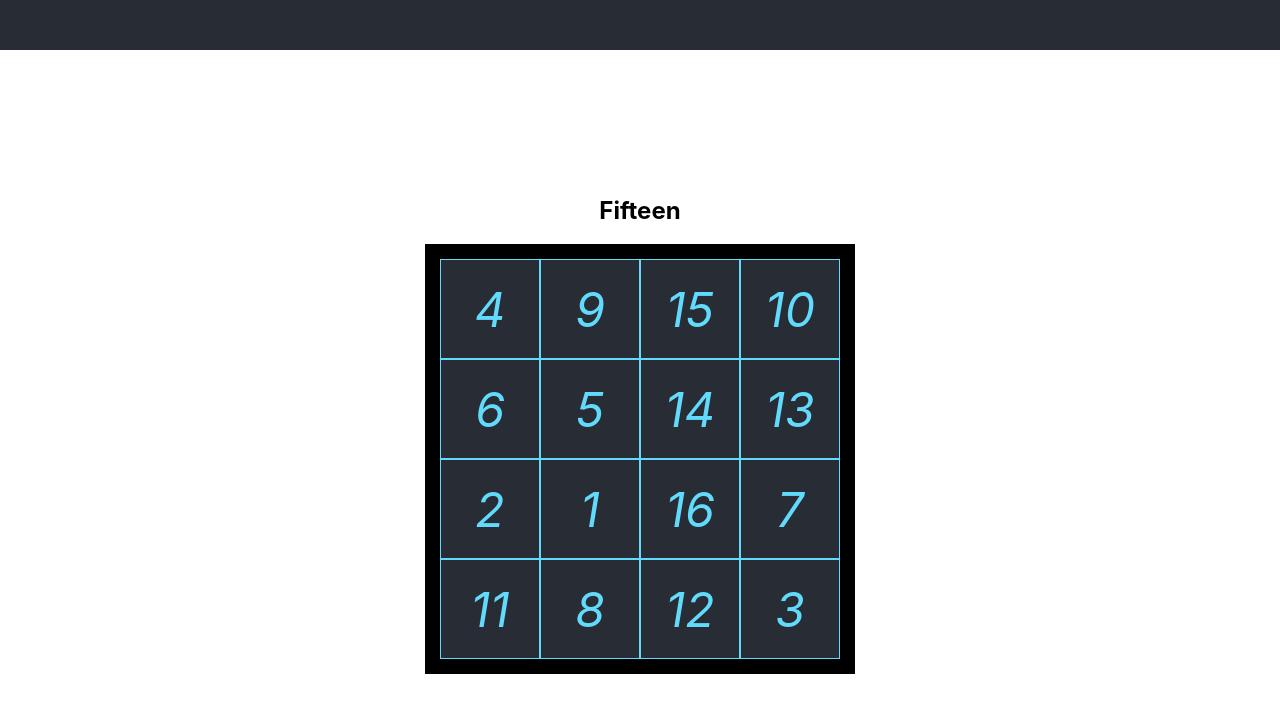
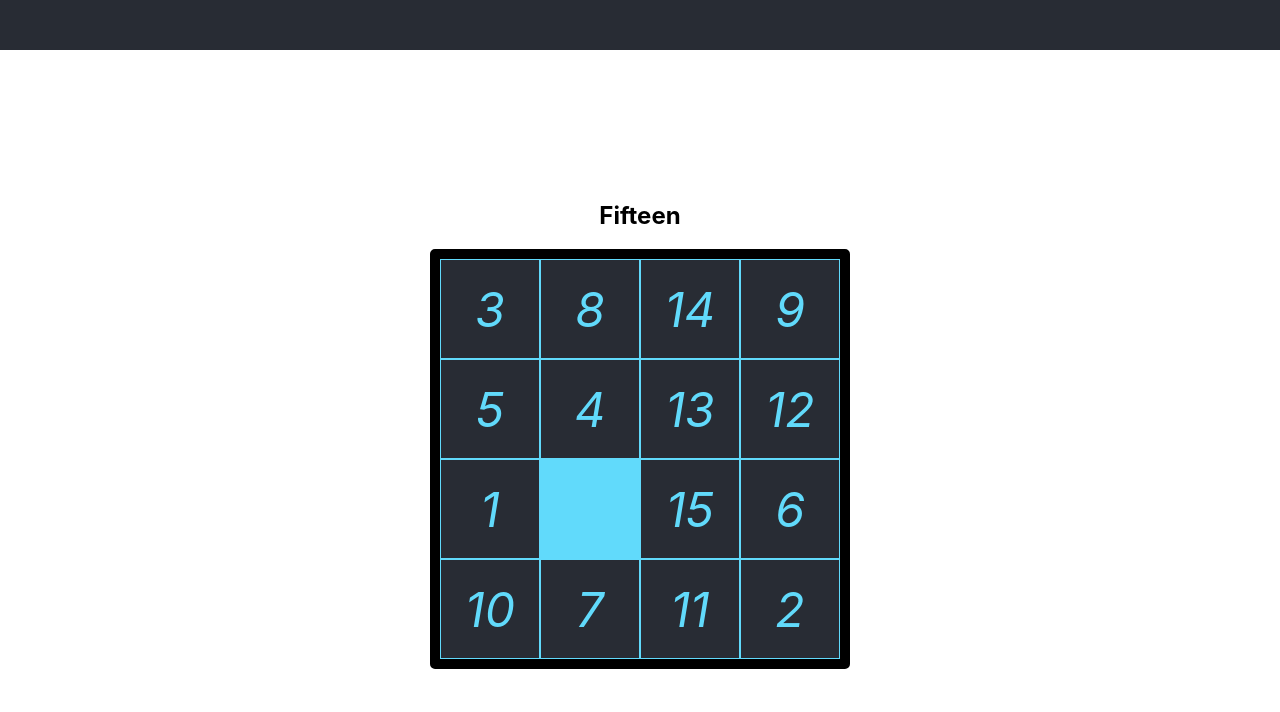
Before and after one commit to AlexSandr90/fifteen-game-react, a React (Create React App) app: page / in a window 1280 px wide. Shown: the top 712 px of the page. Built offline with nearby package versions, Linux system fonts and the light colour scheme.

Commit message:
try move cell... not working, yet

```diff
--- a/src/components/Content/Content.jsx
+++ b/src/components/Content/Content.jsx
@@ -5,13 +5,28 @@ import './Content.scss';
 const Content = () => {
 
     const randomNumbers = [...Array(16).keys()].sort(() => Math.random() - 0.5);
-    console.log(randomNumbers);
 
     const cell = randomNumbers.map(item => {
+
+        let positions = [...randomNumbers];
+        // console.log(positions);
+        const move = (e) => {
+            let zeroElement;
+            let temp;
+
+
+            return zeroElement;
+        };
+
+        console.log(move());
         const cellInlineStyle = {order: randomNumbers.indexOf(item)};
+        if (randomNumbers[item] === 0) {
+            return <div className='cell-zero' key={randomNumbers[item] + 1} style={cellInlineStyle}/>
+        }
+
         return (
-            <div className='cell' key={randomNumbers[item] + 1} style={cellInlineStyle}>
-                {randomNumbers[item] + 1}
+            <div onClick={move} className='cell' key={randomNumbers[item] + 1} style={cellInlineStyle}>
+                {randomNumbers[item]}
             </div>
         )
     });
@@ -26,12 +41,4 @@ const Content = () => {
     )
 };
 
-// const Ceil = props => {
-//     return (
-//         <div key={props}>
-//
-//         </div>
-//     )
-// }
-
 export default Content;
--- a/src/components/Content/Content.scss
+++ b/src/components/Content/Content.scss
@@ -12,29 +12,31 @@
   width: 400px;
   height: 400px;
   background-color: #61dafb;
-  border: 15px solid #000000;
+  border: 10px solid #000000;
   display: flex;
   flex-wrap: wrap;
-  //display: block;
-
+  border-radius: 5px;
   //position: relative;
 }
 
-.cell {
+.cell,
+.cell-zero {
   width: 100px;
   height: 100px;
   border: 1px solid #61dafb;
-  background-color: #282c34;
   color: #61dafb;
   font-size: 48px;
   font-style: italic;
   cursor: pointer;
-
+  transition: all .3s;
   box-sizing: border-box;
 
   //position: absolute;
-
   display: flex;
   justify-content: center;
   align-items: center;
 }
+
+.cell {
+  background-color: #282c34;
+}
```
